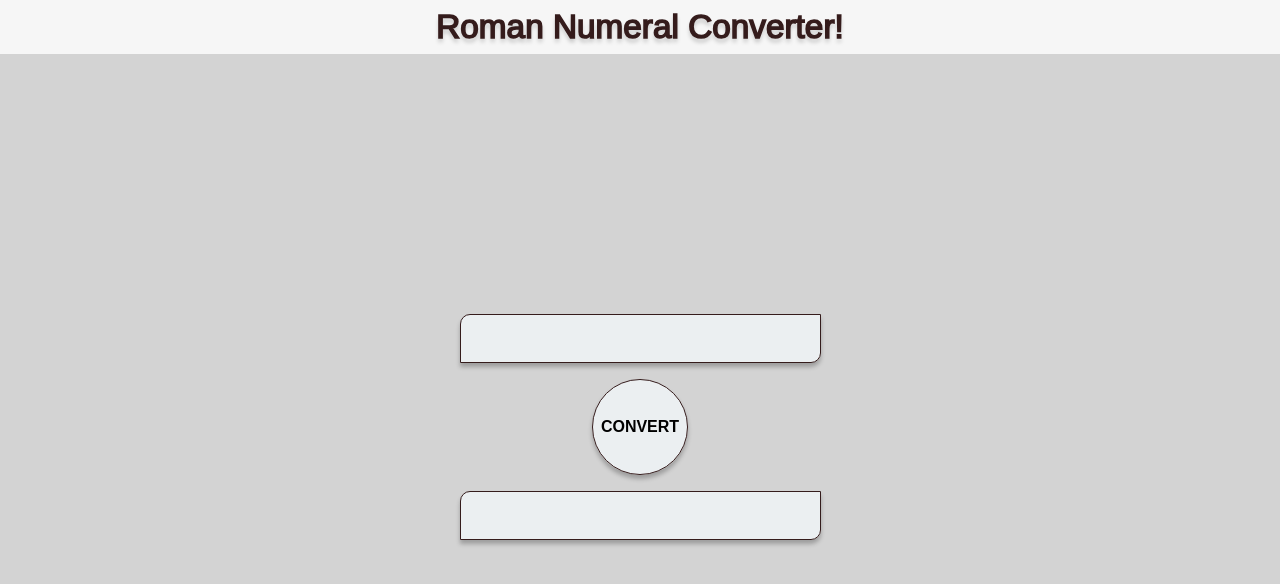
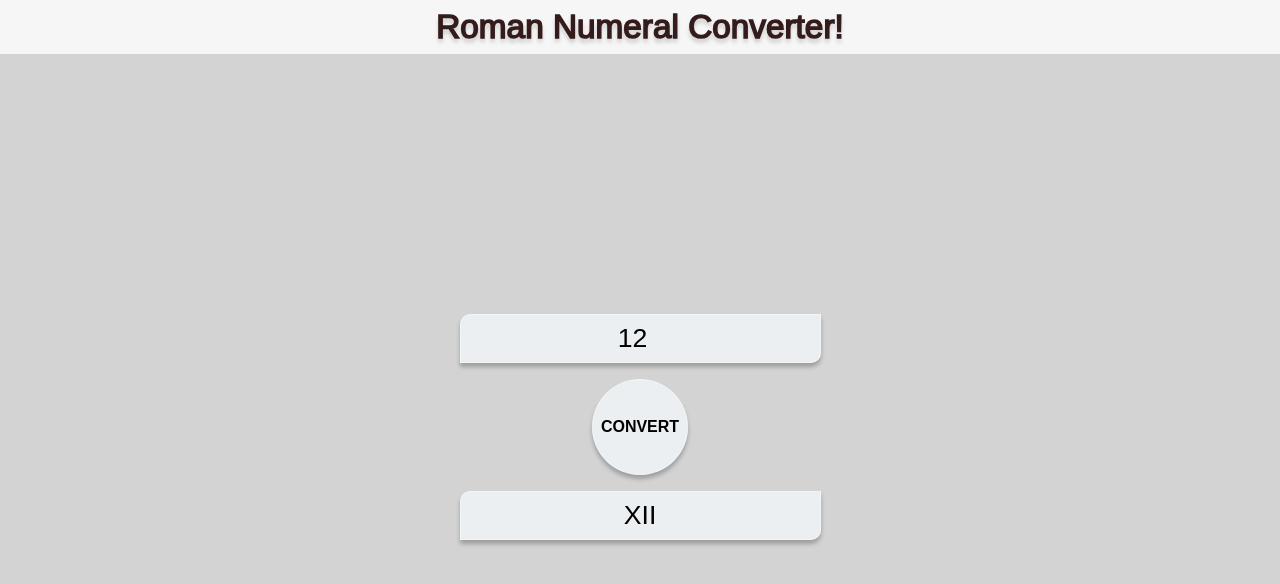
Before and after one commit to lerashev/roman-numeral-visualisation, a Vue app: page / in a window 1280 px wide. Shown: the top 584 px of the page. Built offline with nearby package versions, Linux system fonts and the light colour scheme; a web font is replaced by a local one.

Commit message:
converter component state

```diff
--- a/src/components/Converter/Converter.vue
+++ b/src/components/Converter/Converter.vue
@@ -1,8 +1,8 @@
 <template>
     <div id="converter">
-        <input class="input arabic" />
+        <input :class="['input', 'arabic', !numArabic ? 'error' : '']" v-model="numArabic" @input="handleInputArabic($event)" type="number" min="1" step="1" />
         <button class="button-convert">CONVERT</button>
-        <input class="input roman" />
+        <input :class="['input', 'roman', !numRoman ? 'error' : '']" v-model="numRoman" @input="handleInputRoman($event)" type="text" />
         <!-- v-for line in romanBreakdown <div> letter : meaning -->
     </div>
 </template>
@@ -10,7 +10,30 @@
 <script>
 export default {
     name: "Converter",
-    props: {},
+    data() {
+        return {
+            numArabic: 12,
+            numRoman: "XII",
+        };
+    },
+    methods: {
+        handleInputArabic(event) {
+            const min = 1;
+            let value = parseInt(event.target.value);
+            // validate input
+            if (!value || value < min) {
+                value = "";
+            }
+            this.numArabic = value;
+            // convert to roman
+        },
+        handleInputRoman(event) {
+            let value = event.target.value;
+            // validate input
+            this.numRoman = value;
+            // convert to arabic
+        },
+    },
 };
 </script>
 
@@ -28,7 +51,7 @@ export default {
     padding: 0.5rem;
     text-align: center;
     background: var(--bg-color);
-    border: 1px solid var(--text-color);
+    border: 1px solid var(--bg-color); /* bg-color or text-color */
     box-sizing: border-box;
     box-shadow: 0px 4px 4px rgba(0, 0, 0, 0.25);
     border-radius: 10px 0px;
@@ -37,13 +60,16 @@ export default {
 .input:focus {
     outline: none;
 }
+.input.error {
+    background: #ffcd38;
+}
 
 .button-convert {
     --btn-size: 6em;
     height: var(--btn-size);
     width: var(--btn-size);
     background: var(--bg-color);
-    border: 1px solid var(--text-color);
+    border: 1px solid var(--bg-color); /* bg-color or text-color */
     box-sizing: border-box;
     box-shadow: 0px 4px 4px rgba(0, 0, 0, 0.25);
     border-radius: 50%;
```
